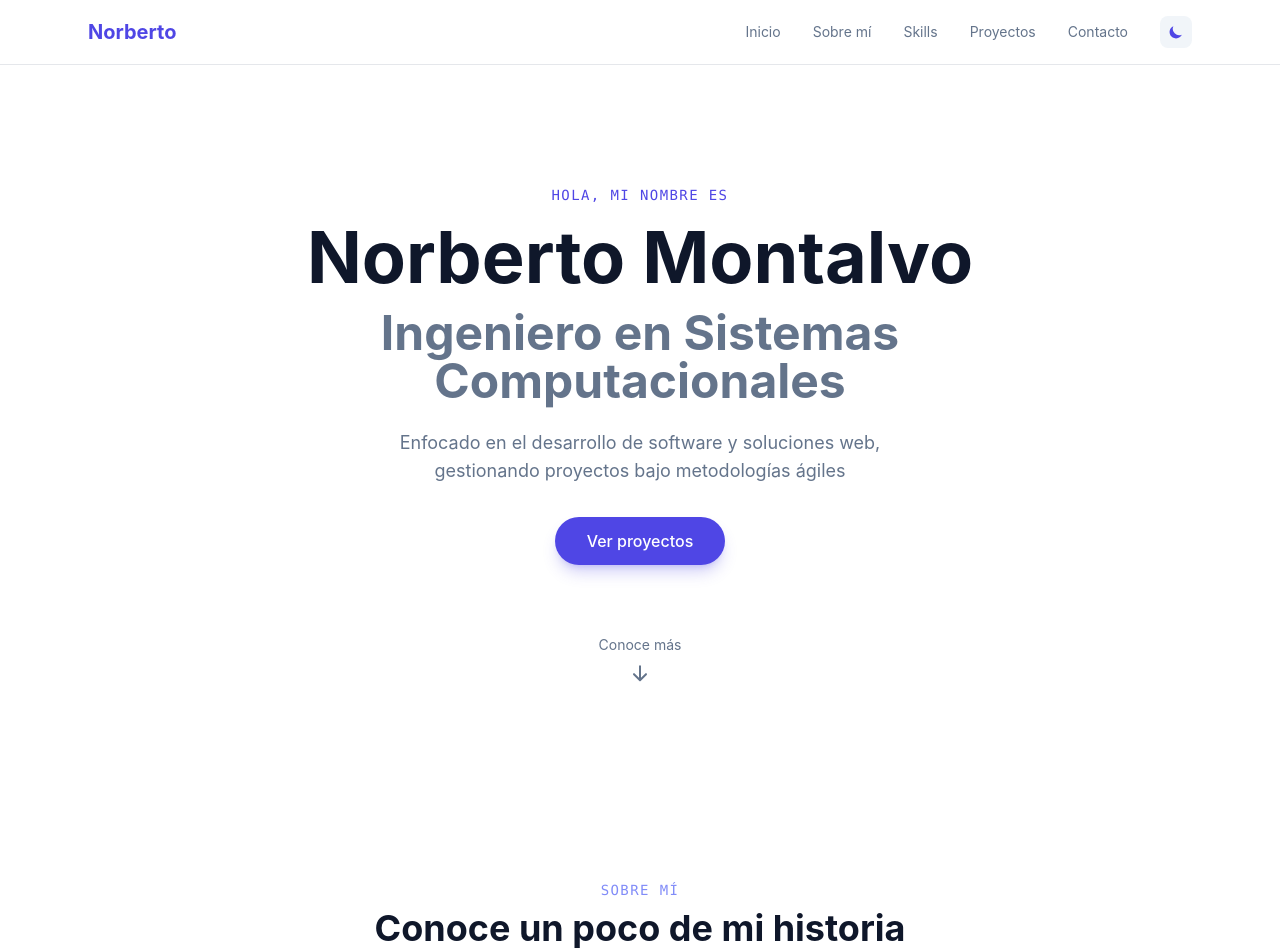
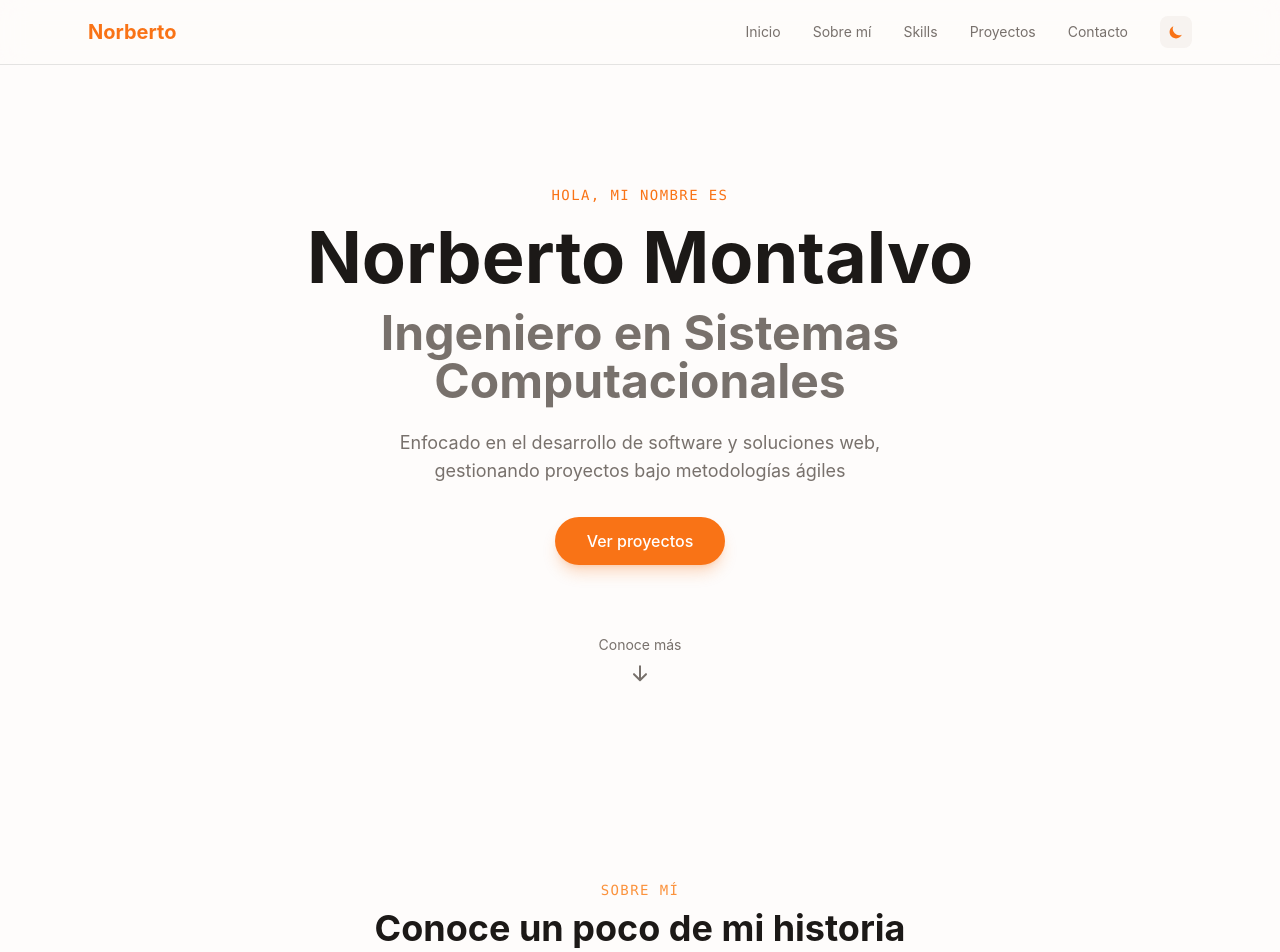
Before and after one commit to CascoArcilla/personal-react, a React (Vite) app: page / in a window 1280 px wide. Shown: the top 952 px of the page. Built offline with nearby package versions, Linux system fonts and the light colour scheme.

Commit message:
refactor: actualizando y aplicando paleta de colores

```diff
--- a/src/components/layout/Footer.jsx
+++ b/src/components/layout/Footer.jsx
@@ -1,7 +1,7 @@
 export default function Footer() {
   return (
     <footer className="py-8 border-t border-gray-200 dark:border-white/10">
-      <div className="max-w-6xl mx-auto px-6 text-center text-sm text-text-muted dark:text-gray-400">
+        <div className="max-w-6xl mx-auto px-6 text-center text-sm text-text-muted dark:text-text-muted">
         <p>&copy; {new Date().getFullYear()} Rasel. Todos los derechos reservados.</p>
         <p className="mt-1">Hecho con React, TailwindCSS y Framer Motion</p>
       </div>
--- a/src/components/layout/MobileNav.jsx
+++ b/src/components/layout/MobileNav.jsx
@@ -10,7 +10,7 @@ const links = [
 
 export default function MobileNav() {
   return (
-    <nav className="md:hidden fixed bottom-0 left-0 right-0 z-40 bg-white/90 dark:bg-[#0f172a]/90 backdrop-blur-md border-t border-gray-200 dark:border-white/10 safe-area-bottom">
+    <nav className="md:hidden fixed bottom-0 left-0 right-0 z-40 bg-surface/90 dark:bg-surface/90 backdrop-blur-md border-t border-black/10 dark:border-white/10 safe-area-bottom">
       <div className="flex items-center justify-around h-16 px-2">
         {links.map(link => {
           const Icon = link.icon
@@ -18,7 +18,7 @@ export default function MobileNav() {
             <a
               key={link.href}
               href={link.href}
-              className="flex flex-col items-center gap-0.5 px-3 py-1.5 rounded-lg text-text-muted dark:text-gray-400 hover:text-primary dark:hover:text-primary-light transition-colors active:scale-95"
+              className="flex flex-col items-center gap-0.5 px-3 py-1.5 rounded-lg text-text-muted dark:text-text-muted hover:text-primary dark:hover:text-primary-light transition-colors active:scale-95"
             >
               <Icon className="w-5 h-5" />
               <span className="text-[10px] font-medium">{link.label}</span>
--- a/src/components/layout/Navbar.jsx
+++ b/src/components/layout/Navbar.jsx
@@ -19,7 +19,7 @@ export default function Navbar() {
   return (
     <>
       {/* Desktop */}
-      <nav className="hidden md:flex fixed top-0 left-0 right-0 z-40 bg-white/80 dark:bg-[#0f172a]/80 backdrop-blur-md border-b border-gray-200 dark:border-white/10">
+      <nav className="hidden md:flex fixed top-0 left-0 right-0 z-40 bg-surface/80 dark:bg-surface/80 backdrop-blur-md border-b border-black/10 dark:border-white/10">
         <div className="max-w-6xl mx-auto w-full px-6 h-16 flex items-center justify-between">
           <a href="#hero" className="text-xl font-bold text-primary">
             Norberto
@@ -29,7 +29,7 @@ export default function Navbar() {
               <a
                 key={link.href}
                 href={link.href}
-                className="text-sm text-text-muted dark:text-gray-400 hover:text-primary dark:hover:text-primary-light transition-colors"
+                className="text-sm text-text-muted dark:text-text-muted hover:text-primary dark:hover:text-primary-light transition-colors"
               >
                 {link.label}
               </a>
@@ -77,7 +77,7 @@ export default function Navbar() {
               animate={{ x: 0 }}
               exit={{ x: -300 }}
               transition={{ type: "spring", stiffness: 300, damping: 30 }}
-              className="w-64 h-full bg-white dark:bg-[#0f172a] p-6 pt-20 shadow-xl"
+              className="w-64 h-full bg-surface dark:bg-surface p-6 pt-20 shadow-xl"
               onClick={(e) => e.stopPropagation()}
             >
               <div className="flex flex-col gap-4">
@@ -86,7 +86,7 @@ export default function Navbar() {
                     key={link.href}
                     href={link.href}
                     onClick={() => setMenuOpen(false)}
-                    className="text-lg font-medium text-text dark:text-white hover:text-primary transition-colors"
+                    className="text-lg font-medium text-text dark:text-text hover:text-primary transition-colors"
                   >
                     {link.label}
                   </a>
--- a/src/components/sections/About.jsx
+++ b/src/components/sections/About.jsx
@@ -15,7 +15,7 @@ export default function About() {
             transition={{ duration: 0.5 }}
           >
             <div className="w-64 h-64 md:w-80 md:h-80 mx-auto rounded-2xl bg-gradient-to-br from-primary to-accent p-1">
-              <div className="w-full h-full rounded-2xl bg-surface dark:bg-[#0f172a] flex items-center justify-center">
+              <div className="w-full h-full rounded-2xl bg-surface dark:bg-surface flex items-center justify-center">
                 <span className="text-6xl">👨‍💻</span>
               </div>
             </div>
@@ -26,7 +26,7 @@ export default function About() {
             whileInView={{ opacity: 1, x: 0 }}
             viewport={{ once: true }}
             transition={{ duration: 0.5, delay: 0.2 }}
-            className="text-text-muted dark:text-gray-400 space-y-4"
+            className="text-text-muted dark:text-text-muted space-y-4"
           >
             <p>
               Soy un desarrollador frontend apasionado por crear interfaces modernas,
--- a/src/components/sections/ContactInfo.jsx
+++ b/src/components/sections/ContactInfo.jsx
@@ -12,12 +12,12 @@ const contactLinks = [
 
 export default function ContactInfo() {
   return (
-    <section id="contact" className="py-20 px-6 bg-surface-alt dark:bg-white/[0.02]">
+    <section id="contact" className="py-20 px-6 bg-surface-alt dark:bg-surface-alt">
       <div className="max-w-4xl mx-auto text-center">
         <SectionTitle subtitle="Contacto" title="Hablemos" />
 
         <motion.p
-          className="text-text-muted dark:text-gray-400 text-lg mb-10 max-w-lg mx-auto"
+          className="text-text-muted dark:text-text-muted text-lg mb-10 max-w-lg mx-auto"
           initial={{ opacity: 0 }}
           whileInView={{ opacity: 1 }}
           viewport={{ once: true }}
@@ -42,7 +42,7 @@ export default function ContactInfo() {
                 href={link.href}
                 target="_blank"
                 rel="noopener noreferrer"
-                className="flex items-center gap-3 px-6 py-3 rounded-xl bg-surface dark:bg-white/5 border border-gray-200 dark:border-white/10 hover:border-primary/30 dark:hover:border-primary/40 transition-colors text-text dark:text-white font-medium"
+                className="flex items-center gap-3 px-6 py-3 rounded-xl bg-surface dark:bg-white/5 border border-gray-200 dark:border-white/10 hover:border-primary/30 dark:hover:border-primary/40 transition-colors text-text dark:text-text font-medium"
                 whileHover={{ scale: 1.05, y: -2 }}
                 whileTap={{ scale: 0.95 }}
               >
--- a/src/components/sections/Hero.jsx
+++ b/src/components/sections/Hero.jsx
@@ -16,13 +16,13 @@ export default function Hero() {
           <p className="text-primary font-mono text-sm tracking-widest uppercase mb-4">
             Hola, mi nombre es
           </p>
-          <h1 className="text-4xl sm:text-5xl md:text-7xl font-bold text-text dark:text-white mb-4">
+          <h1 className="text-4xl sm:text-5xl md:text-7xl font-bold text-text dark:text-text mb-4">
             Norberto Montalvo
           </h1>
-          <h2 className="text-2xl sm:text-3xl md:text-5xl font-bold text-text-muted dark:text-gray-400 mb-6">
+          <h2 className="text-2xl sm:text-3xl md:text-5xl font-bold text-text-muted dark:text-text-muted mb-6">
             Ingeniero en Sistemas Computacionales
           </h2>
-          <p className="max-w-xl mx-auto text-text-muted dark:text-gray-400 text-lg mb-8">
+          <p className="max-w-xl mx-auto text-text-muted dark:text-text-muted text-lg mb-8">
             Enfocado en el desarrollo de software y soluciones web, gestionando
             proyectos bajo metodologías ágiles
           </p>
@@ -44,7 +44,7 @@ export default function Hero() {
         >
           <motion.a
             href="#about"
-            className="inline-flex flex-col items-center gap-2 text-text-muted dark:text-gray-400"
+            className="inline-flex flex-col items-center gap-2 text-text-muted dark:text-text-muted"
             animate={{ y: [0, 8, 0] }}
             transition={{ repeat: Infinity, duration: 2, ease: "easeInOut" }}
           >
--- a/src/components/sections/Skills.jsx
+++ b/src/components/sections/Skills.jsx
@@ -5,7 +5,7 @@ import { skillCategories } from '../../data/skills'
 
 export default function Skills() {
   return (
-    <section id="skills" className="py-20 px-6 bg-surface-alt dark:bg-white/[0.02]">
+    <section id="skills" className="py-20 px-6 bg-surface-alt dark:bg-surface-alt">
       <div className="max-w-6xl mx-auto">
         <SectionTitle subtitle="Conocimientos" title="Tecnologías y herramientas" />
 
@@ -18,7 +18,7 @@ export default function Skills() {
               viewport={{ once: true }}
               transition={{ duration: 0.4, delay: catIdx * 0.1 }}
             >
-              <h3 className="text-lg font-semibold text-text dark:text-white mb-4 flex items-center gap-2">
+              <h3 className="text-lg font-semibold text-text dark:text-text mb-4 flex items-center gap-2">
                 {category.title}
                 {category.title === 'Aprendiendo' && (
                   <span className="text-xs bg-accent/10 text-accent px-2 py-0.5 rounded-full">
--- a/src/components/ui/SectionTitle.jsx
+++ b/src/components/ui/SectionTitle.jsx
@@ -12,7 +12,7 @@ export default function SectionTitle({ subtitle, title, align = 'center' }) {
       <p className="text-primary-light dark:text-primary font-mono text-sm tracking-widest uppercase mb-2">
         {subtitle}
       </p>
-      <h2 className="text-3xl md:text-4xl font-bold text-text dark:text-white">
+      <h2 className="text-3xl md:text-4xl font-bold text-text dark:text-text">
         {title}
       </h2>
       <div className={`mt-4 h-1 w-16 bg-primary rounded-full ${align === 'center' ? 'mx-auto' : ''}`} />
--- a/src/components/ui/SkillBadge.jsx
+++ b/src/components/ui/SkillBadge.jsx
@@ -8,7 +8,7 @@ export default function SkillBadge({ name, icon: Icon, level, learning }) {
       transition={{ type: 'spring', stiffness: 300 }}
     >
       <Icon className={`w-8 h-8 ${learning ? 'text-accent' : 'text-primary'}`} />
-      <span className="text-sm font-medium text-text dark:text-white text-center">{name}</span>
+      <span className="text-sm font-medium text-text dark:text-text text-center">{name}</span>
       {learning && (
         <span className="text-[10px] font-semibold text-accent bg-accent/10 px-2 py-0.5 rounded-full">
           Aprendiendo
--- a/src/index.css
+++ b/src/index.css
@@ -1,21 +1,38 @@
 @import "tailwindcss";
 
 @theme {
-  --color-primary: #4f46e5;
-  --color-primary-light: #818cf8;
-  --color-primary-dark: #3730a3;
-  --color-surface: #ffffff;
-  --color-surface-alt: #f1f5f9;
-  --color-text: #0f172a;
-  --color-text-muted: #64748b;
-  --color-accent: #06b6d4;
-  --color-accent-light: #22d3ee;
-  --color-success: #10b981;
-  --color-warning: #f59e0b;
-  --color-error: #ef4444;
+  --color-surface: #FEFCFB;
+  --color-surface-alt: #F7F3F0;
+  --color-primary: #F97316;
+  --color-primary-light: #FB923C;
+  --color-primary-dark: #EA580C;
+  --color-secondary: #059669;
+  --color-accent: #D97706;
+  --color-accent-light: #F59E0B;
+  --color-success: #10B981;
+  --color-warning: #D97706;
+  --color-error: #DC2626;
+  --color-text: #1C1917;
+  --color-text-muted: #78716C;
 }
 
 @custom-variant dark (&:where(.dark, .dark *));
+
+.dark {
+  --color-surface: #0A0A0A;
+  --color-surface-alt: #171717;
+  --color-primary: #FB923C;
+  --color-primary-light: #FED7AA;
+  --color-primary-dark: #EA580C;
+  --color-secondary: #4ADE80;
+  --color-accent: #FBBF24;
+  --color-accent-light: #FDE68A;
+  --color-success: #34D399;
+  --color-warning: #FBBF24;
+  --color-error: #F87171;
+  --color-text: #FEFCFB;
+  --color-text-muted: #A3A3A3;
+}
 
 html {
   scroll-behavior: smooth;
@@ -24,7 +41,3 @@ html {
 body {
   @apply bg-surface text-text transition-colors duration-300;
 }
-
-.dark body {
-  @apply bg-[#0f172a] text-[#f1f5f9];
-}
```
Also changed, not shown: src/components/sections/Projects.jsx (+4 -4 lines), 1 other file (tests, documents, lock files or other folders).
